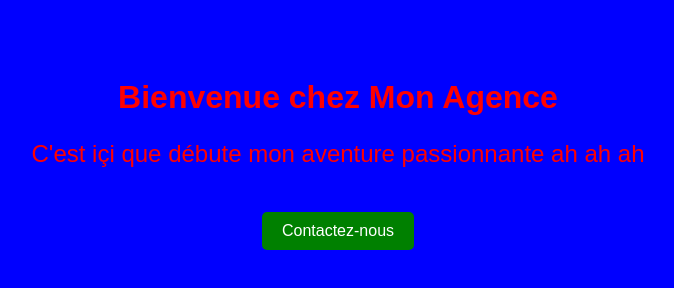
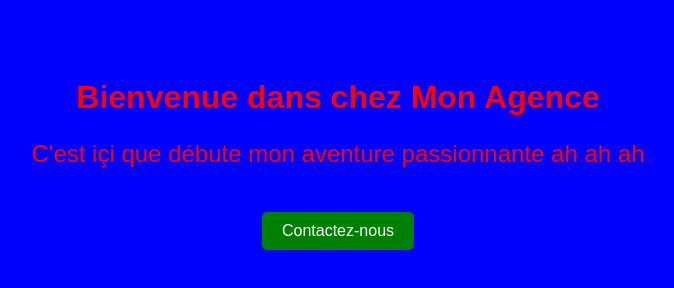
Before and after one commit to bdsalocin/mon-agence, a plain HTML site: page frontend/index.html in a window 1280 px wide. Shown: the whole page, without its empty margins (302-976 px from the left). Drawn offline with Linux system fonts and the light colour scheme.

Commit message:
modification app.sh backend

```diff
--- a/frontend/index.html
+++ b/frontend/index.html
@@ -34,7 +34,7 @@
     </style>
   </head>
   <body>
-    <h1>Bienvenue chez Mon Agence</h1>
+    <h1>Bienvenue dans chez Mon Agence</h1>
     <p>C'est içi que débute mon aventure passionnante ah ah ah</p>
     <button>Contactez-nous</button>
   </body>
```
Also changed, not shown: 1 other file.
